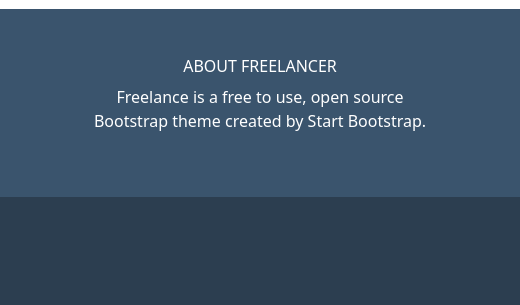
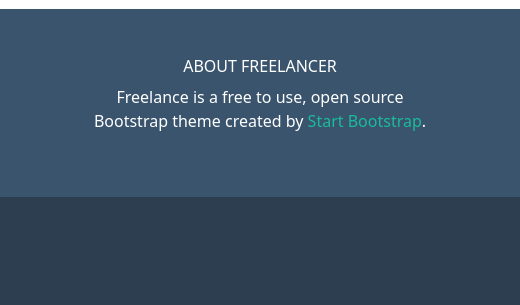
Before and after one commit to Marcap00/html-css-bootstrap-freelancer, a plain HTML site: page index.html in a window 1280 px wide. Shown: the part 2542-2847 px from the top of the page, 760-1280 px from the left. Drawn offline with nearby package versions, Linux system fonts and the light colour scheme.

Commit message:
completed exercise

```diff
--- a/index.html
+++ b/index.html
@@ -165,7 +165,7 @@
                     </div>
                     <div class="col text-center">
                         <h6>ABOUT FREELANCER</h6>
-                        <p>Freelance is a free to use, open source Bootstrap theme created by <span>Start Bootstrap</span>.</p>
+                        <p>Freelance is a free to use, open source Bootstrap theme created by <span class="text-green">Start Bootstrap</span>.</p>
                     </div>
                 </div>
             </div>
--- a/style.css
+++ b/style.css
@@ -18,6 +18,10 @@ section {
 .btn-green {
     background-color: #1abc9c;
     color: #fff;
+}
+
+.text-green {
+    color: #1abc9c;
 }
 
 /* Header */
@@ -71,6 +75,7 @@ header nav {
     width: 40px;
     border-radius: 50%;
     line-height: 40px;
+    cursor: pointer;
 }
 
 .footer-bottom {
```
